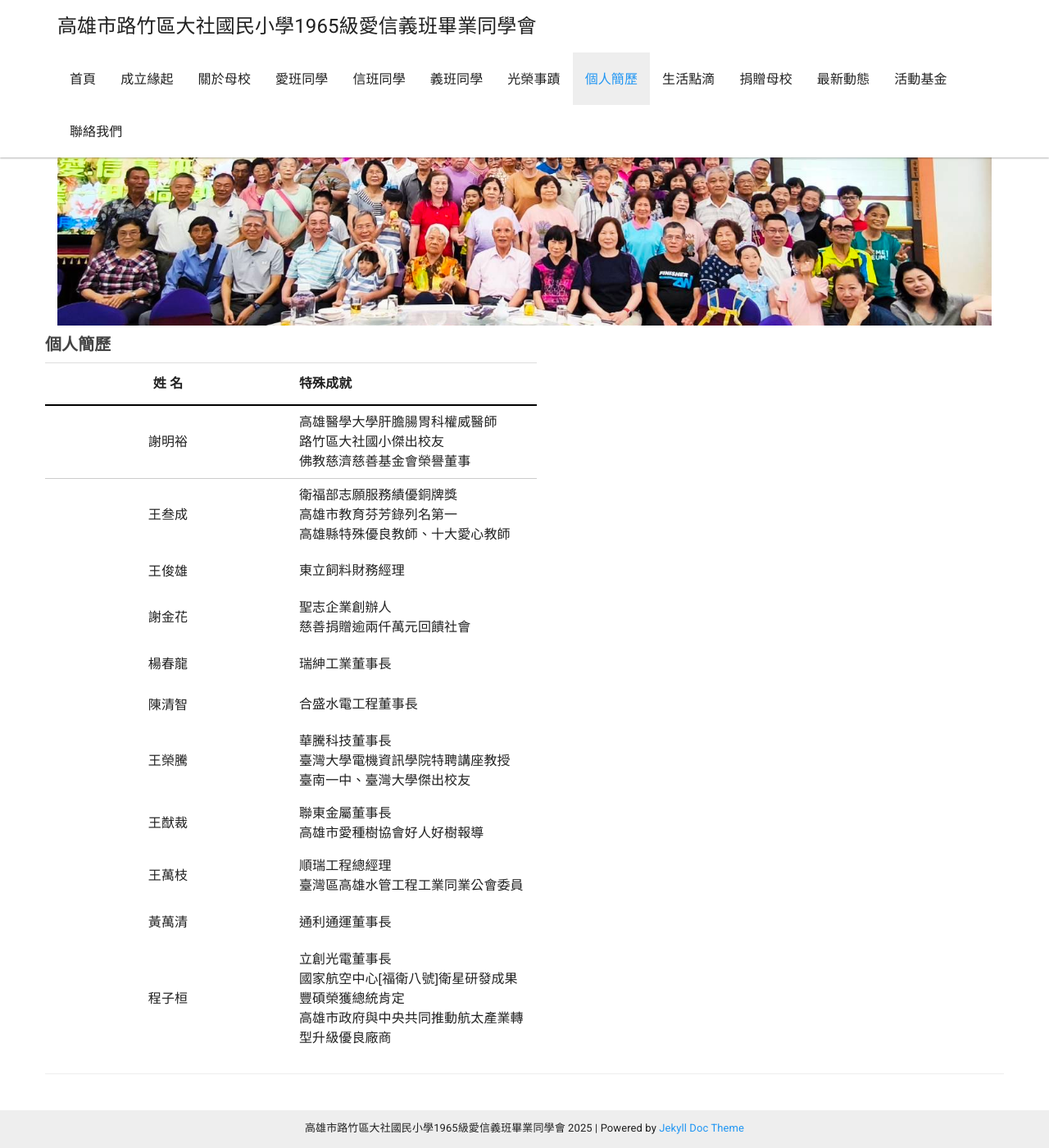
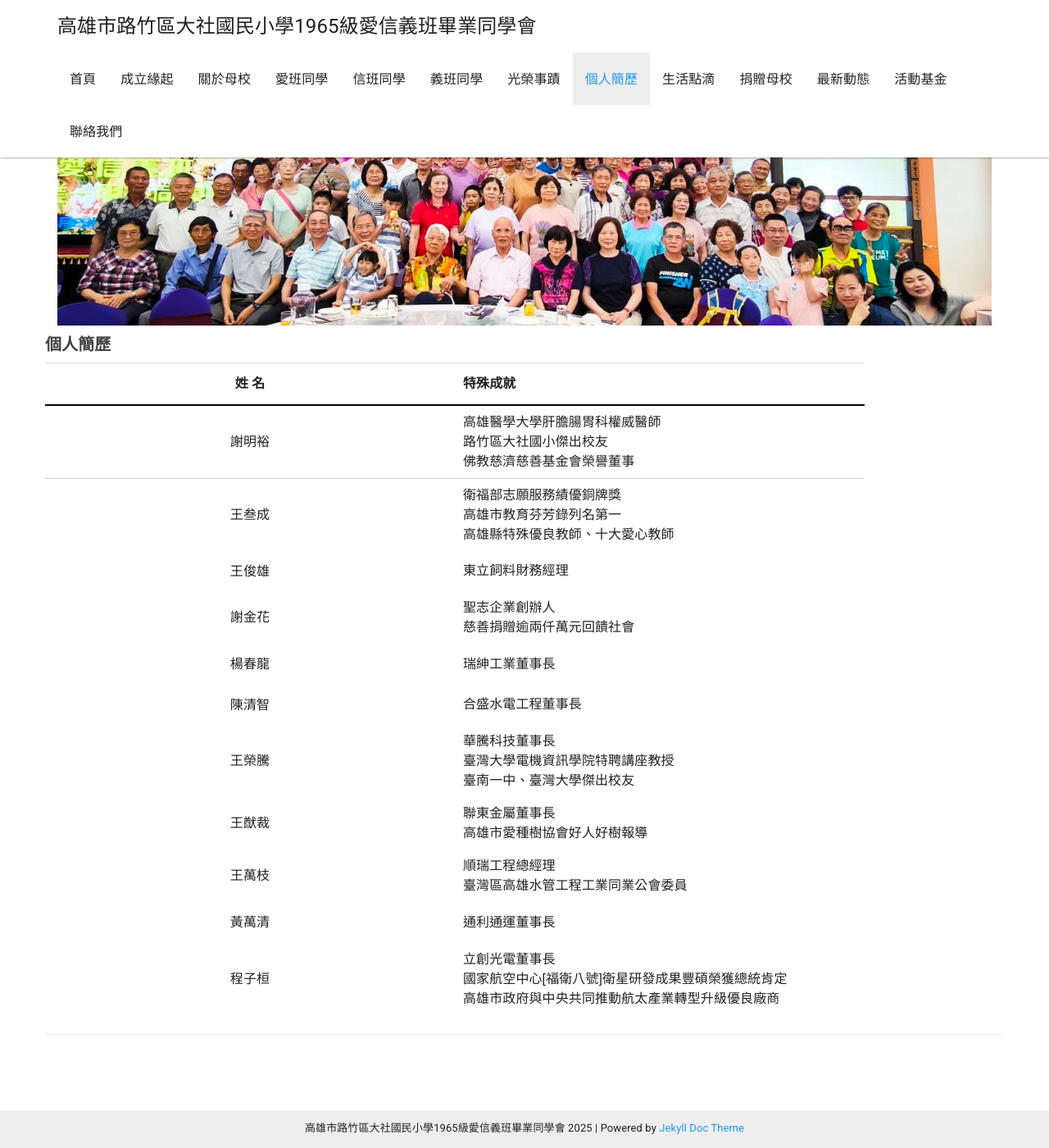
Before and after one commit to dashe1965/dashe1965.github.io, a Jekyll site: the page built from _docs/Resume/Resume.md, in a window 1280 px wide and 1400 px high. Shown: the whole window at 82% size. Built offline with Jekyll 4.4.1, drawn with Linux system fonts in a browser that asks for light colours; nearby versions of some CDN libraries.

Commit message:
Update Resume.md

```diff
--- a/_docs/Resume/Resume.md
+++ b/_docs/Resume/Resume.md
@@ -3,7 +3,7 @@ title: 個人簡歷
 permalink: /Resume/
 sectionid: Resume
 ---
-<table style="width: 100%; max-width: 600px; font-family: '微軟正黑體', Arial, sans-serif; border-collapse: collapse; border: none;">
+<table style="width: 100%; max-width: 1000px; font-family: '微軟正黑體', Arial, sans-serif; border-collapse: collapse; border: none;">
   <tbody>
     <tr>
       <th style="text-align: center; padding: 10px; border-bottom: 2px solid #000;">姓    名</th>
```
